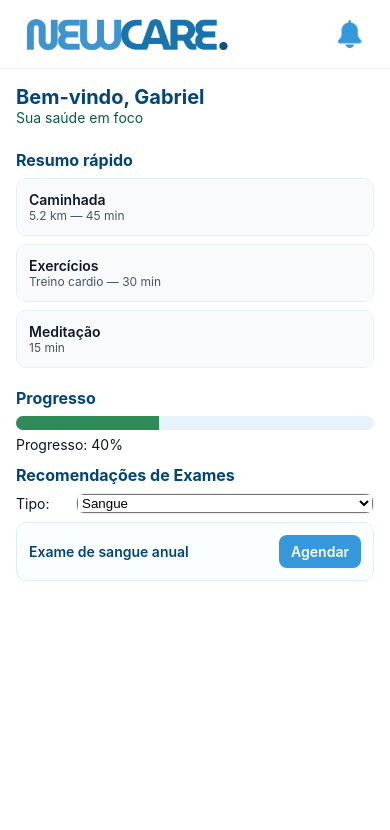
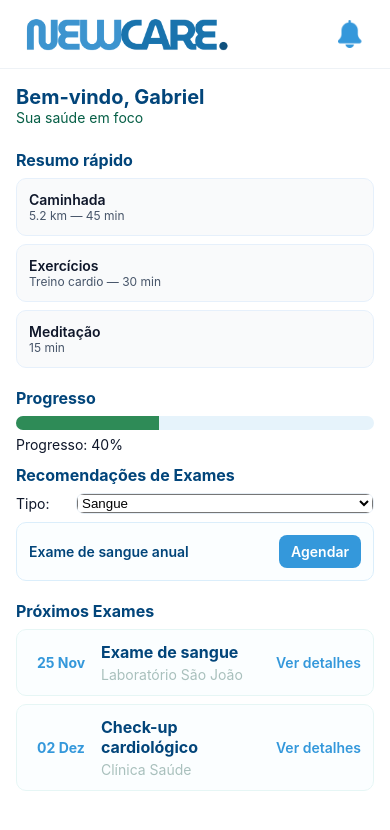
Before and after one commit to jefbiel/AppChallenge, a React Native app: screen /Home in a window 390 px wide. Shown: the top 830 px of the page. Built offline with nearby package versions, Linux system fonts and the light colour scheme.

Commit message:
feat(Home): add 'Próximos Exames' section and styles; clean inline styles

```diff
--- a/src/screens/HomeScreen.tsx
+++ b/src/screens/HomeScreen.tsx
@@ -25,17 +25,16 @@ const sampleRecommendations = [
   { id: 'r3', title: 'Exame de visão', type: 'visao' },
 ];
 
+const sampleUpcoming = [
+  { id: 'u1', date: '25 Nov', title: 'Exame de sangue', subtitle: 'Laboratório São João' },
+  { id: 'u2', date: '02 Dez', title: 'Check-up cardiológico', subtitle: 'Clínica Saúde' },
+];
+
 const HomeScreen: React.FC = () => {
   const navigation: any = useNavigation();
   const [progress] = useState(40); // exemplo estático
   const [selectedType, setSelectedType] = useState('sangue');
 
-  const handleLogout = () => {
-    Alert.alert('Sair', 'Deseja sair da conta?', [
-      { text: 'Cancelar', style: 'cancel' },
-      { text: 'Sair', style: 'destructive', onPress: () => navigation.replace('Login') },
-    ]);
-  };
 
   const handleSchedule = (rec: any) => {
     Alert.alert('Agendamento', `Agendamento necessário para ${rec.title}`);
@@ -98,9 +97,9 @@ const HomeScreen: React.FC = () => {
             .filter((r) => (selectedType ? r.type === selectedType : true))
             .map((rec) => (
               <View key={rec.id} style={styles.recCard}>
-                <View style={{ flex: 1 }}>
-                  <Text style={styles.recTitle}>{rec.title}</Text>
-                </View>
+                  <View style={styles.recInfo}>
+                    <Text style={styles.recTitle}>{rec.title}</Text>
+                  </View>
                 <TouchableOpacity style={styles.recButton} onPress={() => handleSchedule(rec)}>
                   <Text style={styles.recButtonText}>Agendar</Text>
                 </TouchableOpacity>
@@ -108,7 +107,28 @@ const HomeScreen: React.FC = () => {
             ))}
         </View>
 
-        <View style={{ height: 48 }} />
+        <View style={styles.section}>
+          <Text style={styles.sectionTitle}>Próximos Exames</Text>
+
+          {sampleUpcoming.map((exam) => (
+            <View key={exam.id} style={styles.upcomingCard}>
+              <View style={styles.upcomingDate}>
+                <Text style={styles.upcomingDateText}>{exam.date}</Text>
+              </View>
+
+              <View style={styles.upcomingInfo}>
+                <Text style={styles.upcomingTitle}>{exam.title}</Text>
+                <Text style={styles.upcomingSubtitle}>{exam.subtitle}</Text>
+              </View>
+
+              <TouchableOpacity style={styles.upcomingLink} onPress={() => Alert.alert('Detalhes', `Abrir detalhes de: ${exam.title}`)}>
+                <Text style={styles.upcomingLinkText}>Ver detalhes</Text>
+              </TouchableOpacity>
+            </View>
+          ))}
+        </View>
+
+        <View style={styles.bottomSpacer} />
       </ScrollView>
     </View>
   );
@@ -169,6 +189,40 @@ const styles = StyleSheet.create({
   recTitle: { fontSize: 14, fontWeight: '600', color: '#02457a' },
   recButton: { backgroundColor: '#3498DB', paddingHorizontal: 12, paddingVertical: 8, borderRadius: 8 },
   recButtonText: { color: '#fff', fontWeight: '600' },
+  recInfo: { flex: 1 },
+
+  /* Próximos exames */
+  upcomingCard: {
+    flexDirection: 'row',
+    alignItems: 'center',
+    padding: 12,
+    borderRadius: 10,
+    backgroundColor: '#fbfeff',
+    borderWidth: 1,
+    borderColor: '#e6f6f5',
+    marginBottom: 8,
+  },
+  upcomingDate: {
+    width: 64,
+    alignItems: 'center',
+    justifyContent: 'center',
+  },
+  upcomingDateText: {
+    color: '#3498DB',
+    fontWeight: '700',
+  },
+  upcomingInfo: {
+    flex: 1,
+    paddingLeft: 8,
+  },
+  upcomingTitle: { fontSize: 16, fontWeight: '700', color: '#02457a' },
+  upcomingSubtitle: { color: '#a9c0bd', marginTop: 4 },
+  upcomingLink: {
+    paddingLeft: 8,
+  },
+  upcomingLinkText: { color: '#3498DB', fontWeight: '600' },
+
+  bottomSpacer: { height: 48 },
 });
 
 export default HomeScreen;
```
